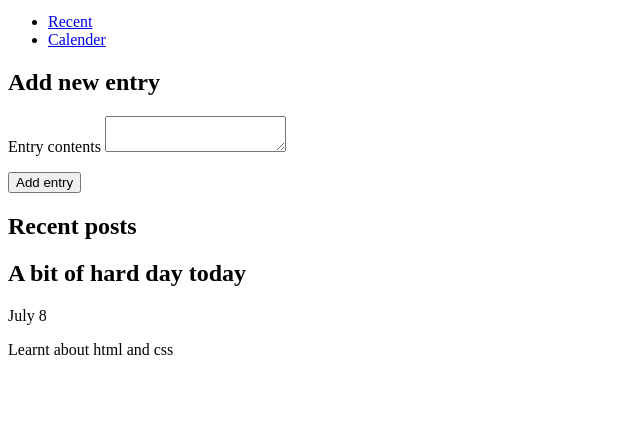
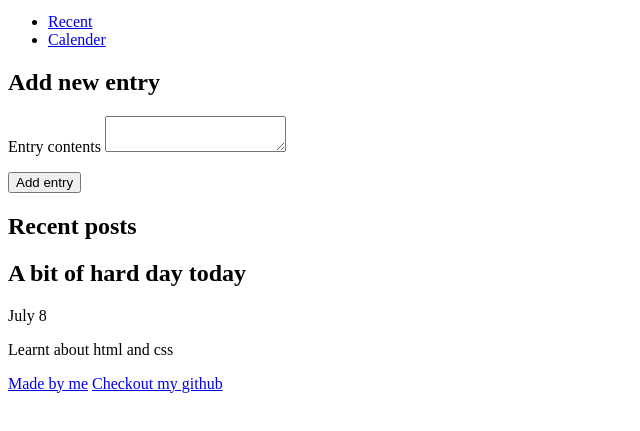
Before and after one commit to preetXO/flaskProject1, a plain HTML site: page index.html in a window 1280 px wide. Shown: the part 67-498 px from the top of the page, without its empty margins (0-640 px from the left). Drawn offline with Linux system fonts and the light colour scheme.

Commit message:
added footer

```diff
--- a/index.html
+++ b/index.html
@@ -40,6 +40,17 @@
         </p>
       </article>
     </section>
-    <footer></footer>
+    <footer class="footer">
+      <div class="footer__content">
+        <section class="left">
+          <a class="footer__item" href="#">Made by me</a>
+          <a class="footer__item" href="#">Checkout  my github</a>
+        </section>
+        <section class="right">
+          <div>
+
+          </div>
+        </section>
+    </footer>
   </body>
 </html>
```
